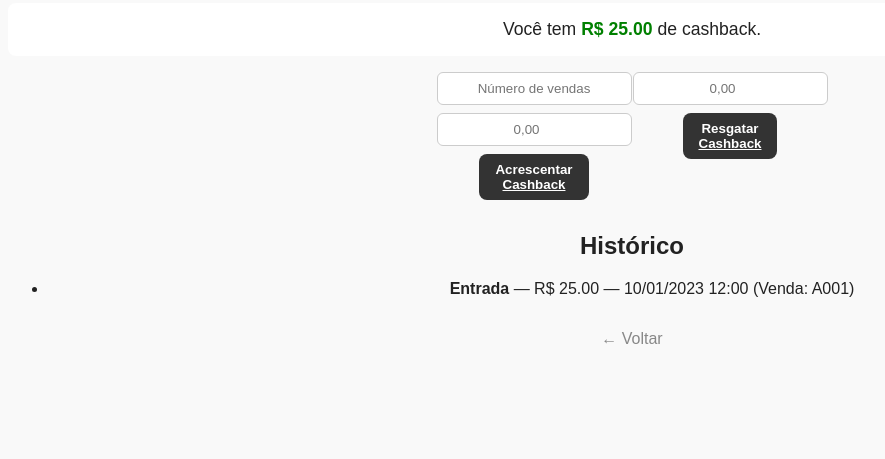
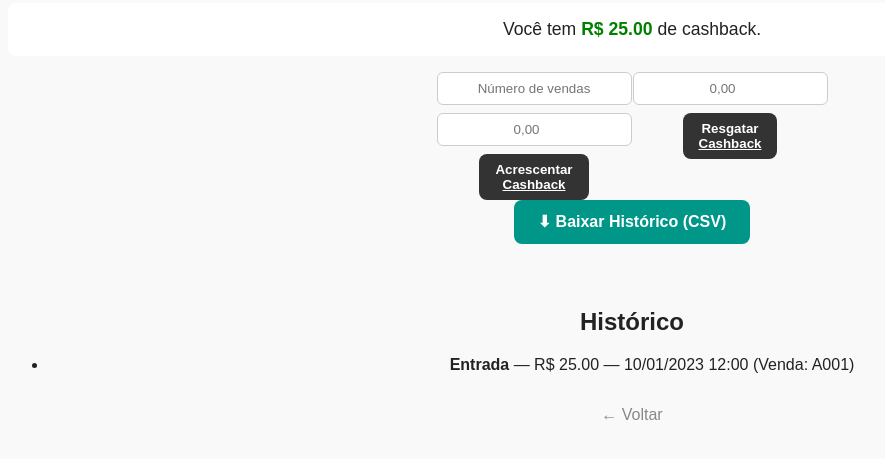
Before and after one commit to RodrigoFrancoBatata/cashback-nacar, a Flask app: page /cliente/1 in a window 1280 px wide. Shown: the part 232-691 px from the top of the page, without its empty margins (8-893 px from the left). Run offline with Flask 3, Linux system fonts and the light colour scheme.

Commit message:
⬇ Adiciona botão de exportação CSV no perfil do cliente

```diff
--- a/templates/cliente.html
+++ b/templates/cliente.html
@@ -71,6 +71,23 @@
       background-color: #333;
       color: white;
     }
+    .btn-exportar {
+      display: inline-block;
+      background-color: #009688;
+      color: white;
+      padding: 0.8rem 1.5rem;
+      text-decoration: none;
+      border-radius: 8px;
+      font-weight: bold;
+      margin-bottom: 2rem;
+    }
+    .btn-voltar {
+      display: block;
+      margin: 2rem auto;
+      text-align: center;
+      text-decoration: none;
+      color: #888;
+    }
   </style>
 </head>
 <body>
@@ -106,14 +123,17 @@
       </form>
     </div>
 
+    <div style="text-align:center;">
+      <a href="/exportar/{{ cliente.cpf }}" class="btn-exportar">⬇ Baixar Histórico (CSV)</a>
+    </div>
+
     <h2 style="text-align:center;margin-top:2rem;">Histórico</h2>
     {% if cliente.historico %}
       <ul>
         {% for item in cliente.historico|reverse %}
           <li style="margin:0.5rem auto;text-align:center;">
-            <strong>{{ item.tipo|capitalize }}</strong> —
-            R$ {{ "%.2f"|format(item.valor) }} —
-            {{ item.data }} {% if item.tipo == 'entrada' %}(Venda: {{ item.venda }}){% endif %}
+            <strong>{{ item.tipo|capitalize }}</strong> — R$ {{ "%.2f"|format(item.valor) }} — {{ item.data }}
+            {% if item.tipo == 'entrada' %}(Venda: {{ item.venda }}){% endif %}
           </li>
         {% endfor %}
       </ul>
```
